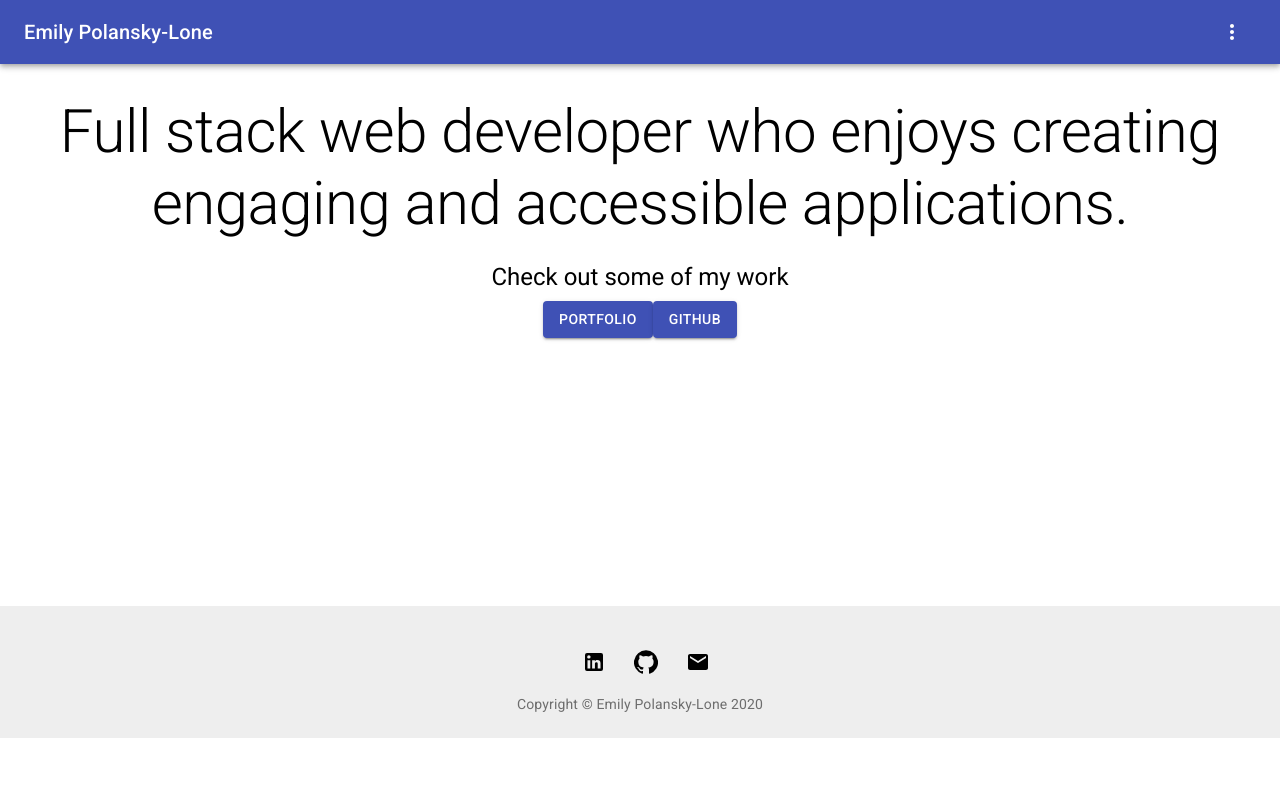
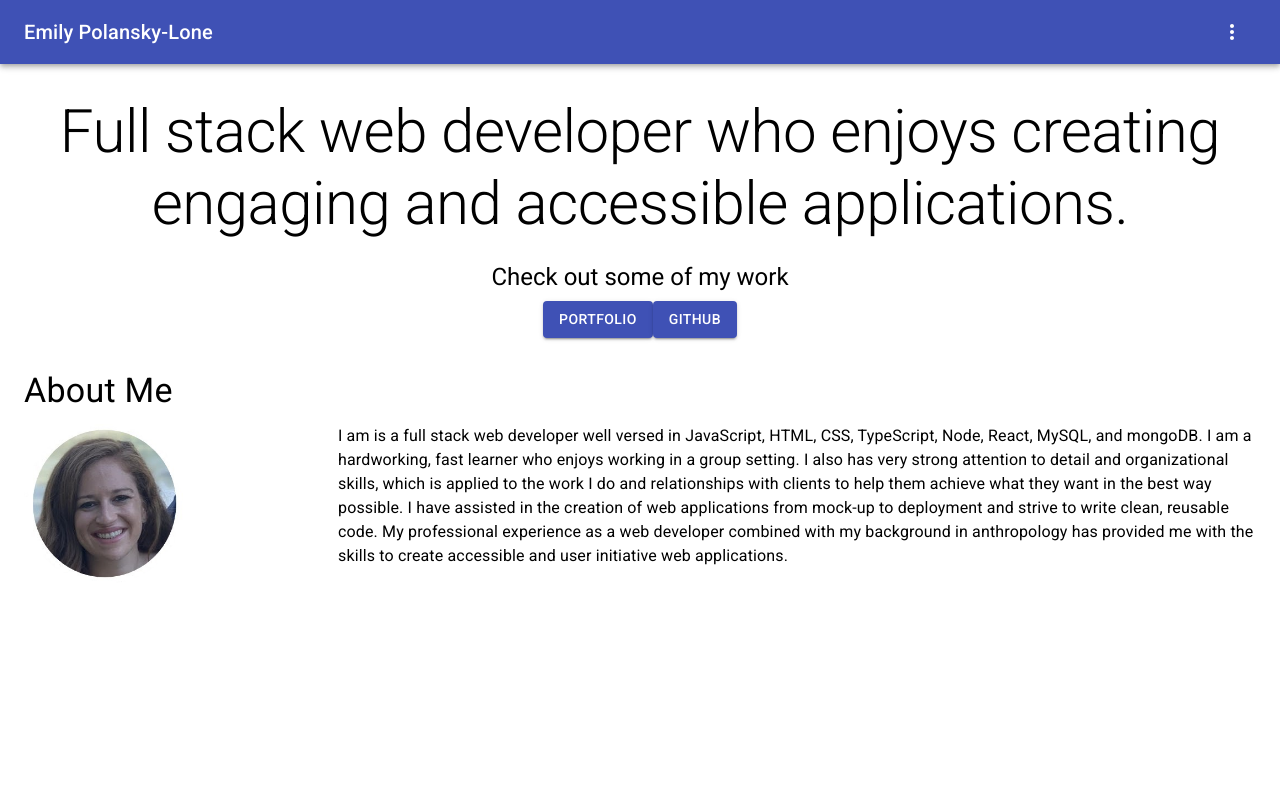
Before and after one commit to emilypo89/Portfolio, a React (Create React App) app: page / in a window 1280 px wide. Shown: the top 800 px of the page. Built offline with nearby package versions, Linux system fonts and the light colour scheme.

Commit message:
add about me component

```diff
--- a/src/App.js
+++ b/src/App.js
@@ -4,6 +4,7 @@ import NavBar from './components/NavBar';
 import Banner from './components/Banner';
 import Description from './components/Description';
 import Footer from './components/Footer';
+import About from './components/About';
 
 function App() {
   return (
@@ -11,6 +12,7 @@ function App() {
       <NavBar/>
       <Banner/>
       <Description />
+      <About />
       <Footer/>
     </div>
   );
--- /dev/null
+++ b/src/components/About.js
@@ -0,0 +1,45 @@
+import React from 'react';
+import { makeStyles } from '@material-ui/core/styles';
+import Typography from '@material-ui/core/Typography';
+import Avatar from '@material-ui/core/Avatar';
+import Grid from '@material-ui/core/Grid';
+import Container from '@material-ui/core/Container';
+import EmilyImage from '../assets/images/EmilyImage.jpg';
+
+const useStyles = makeStyles((theme) => ({
+  root: {
+    display: 'flex',
+    flexWrap: 'wrap',
+    marginTop: theme.spacing(4),
+    textAlign: 'left',
+    backgroundColor: theme.backgroundColor,
+  },
+  large: {
+    width: theme.spacing(20),
+    height: theme.spacing(20),
+  },
+}));
+
+export default function About() {
+    const classes = useStyles();
+
+    return (
+      <div className={classes.root}>
+        <Container component="main" className={classes.main}>
+            <Typography variant="h4" component="h2" gutterBottom>
+                About Me
+            </Typography>
+            <Grid container spacing={3} >
+                <Grid item xs={12} sm={3}>
+                    <Avatar alt="Emily Polansky-Lone" src={EmilyImage}className={classes.large} />
+                </Grid>
+                <Grid item xs={12} sm={9}>
+                    <Typography variant="body1">
+                        I am is a full stack web developer well versed in JavaScript, HTML, CSS, TypeScript, Node, React, MySQL, and mongoDB. I am a hardworking, fast learner who enjoys working in a group setting. I also has very strong attention to detail and organizational skills, which is applied to the work I do and relationships with clients to help them achieve what they want in the best way possible. I have assisted in the creation of web applications from mock-up to deployment and strive to write clean, reusable code. My professional experience as a web developer combined with my background in anthropology has provided me with the skills to create accessible and user initiative web applications.
+                    </Typography>
+                 </Grid>
+            </Grid>
+        </Container>
+      </div>
+    );
+  }
```
